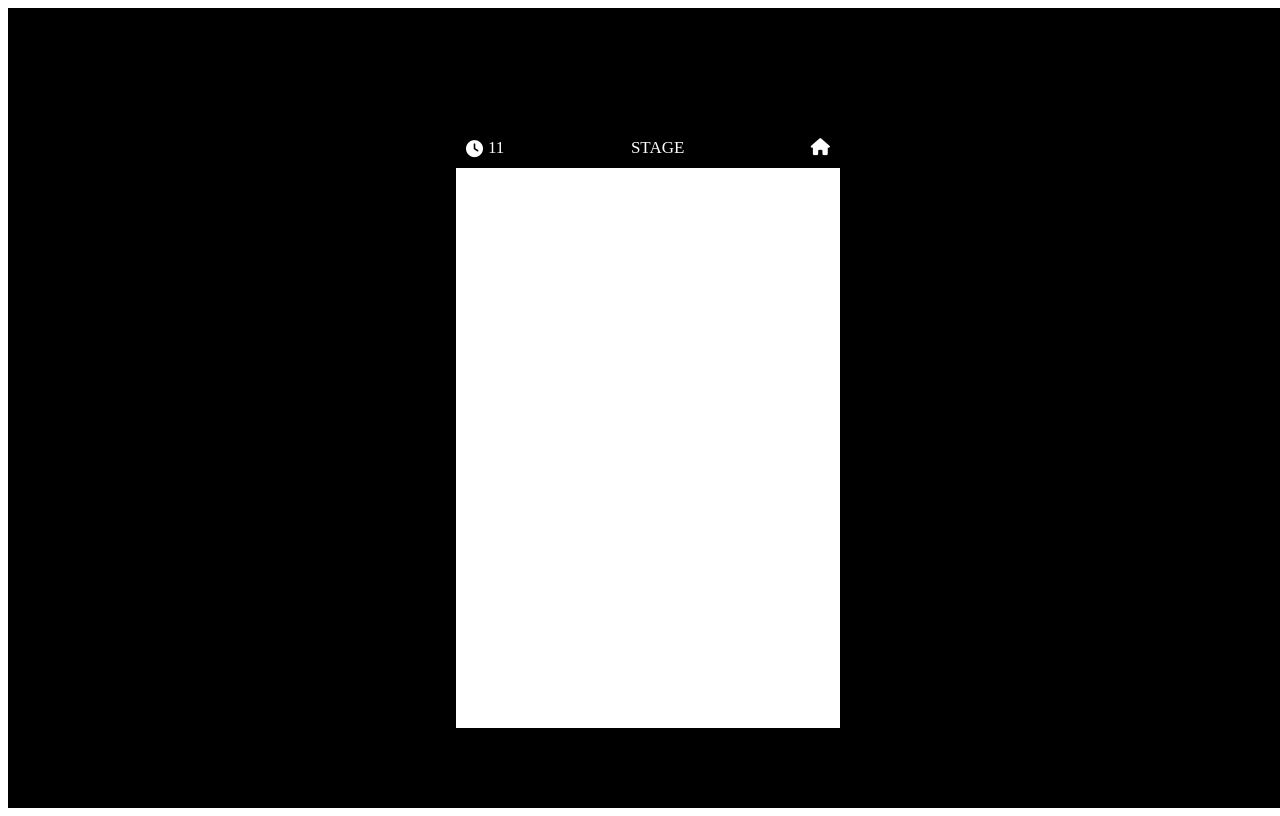
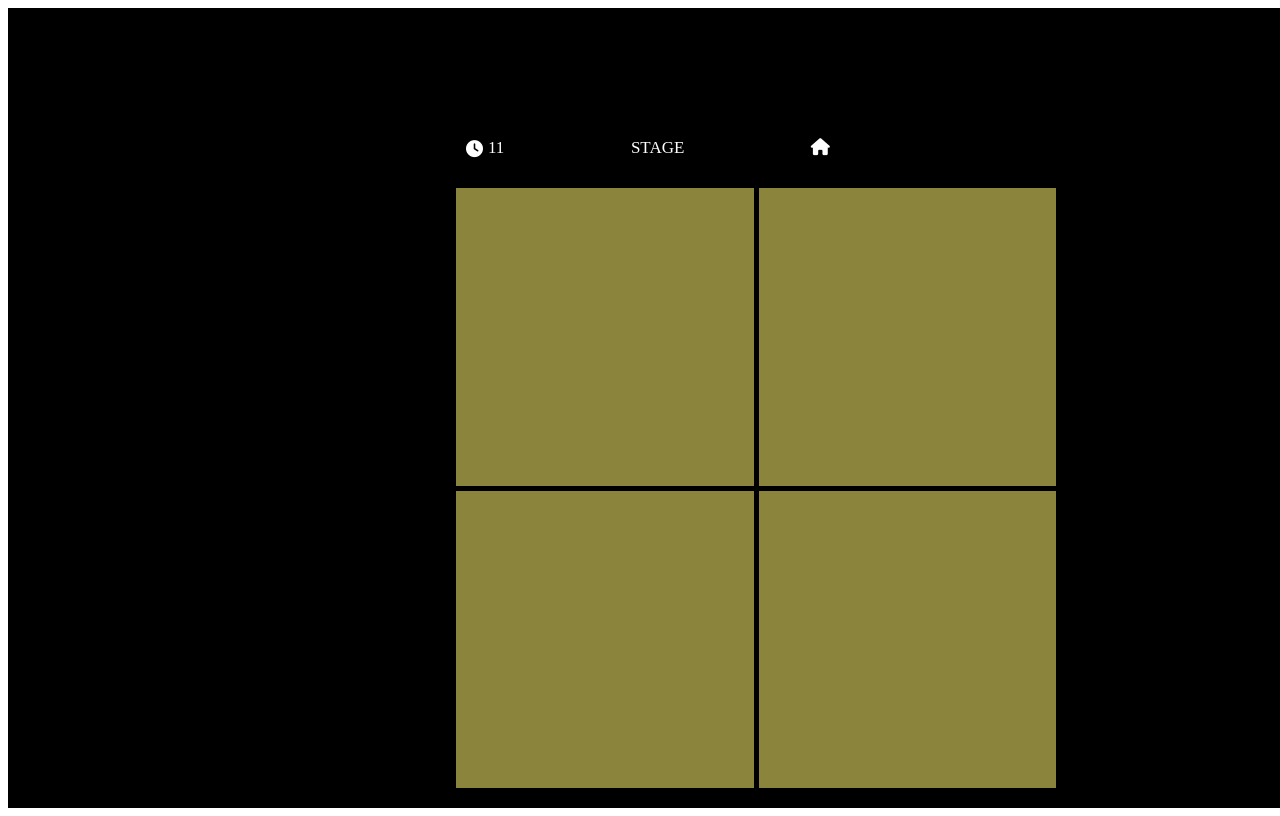
Before and after one commit to LEEHH1/2024_publishing, a plain HTML site: page JavaScript/day 15/project/project.html in a window 1280 px wide. Drawn offline with Linux system fonts and the light colour scheme.

Commit message:
Add files via upload

```diff
--- a/JavaScript/day 15/project/css/project.css
+++ b/JavaScript/day 15/project/css/project.css
@@ -27,9 +27,23 @@
   justify-content: center;
   gap: 5px;
 }
-.palette {
+.gameBoard {
   display: grid;
-  background-color: white;
+    gap: 5px;
+    margin: 20px auto;
+    width: 90vw;
+    max-width: 600px;
+}
+.tile {
   width: 100%;
-  height: 100%;
+  padding-bottom: 100%;
+  position: relative;
 }
+.tile-inner {
+  position: absolute;
+  top: 0;
+  left: 0;
+  right: 0;
+  bottom: 0;
+  cursor: pointer;
+}
--- a/JavaScript/day 15/project/js/color.js
+++ /dev/null
@@ -1,6 +0,0 @@
-export const stageColor = {
-  1: {
-    main: "red",
-    target: "blue",
-  },
-};
--- a/JavaScript/day 15/project/js/palette.js
+++ b/JavaScript/day 15/project/js/palette.js
@@ -1,20 +1,43 @@
-import { stageColor } from "./color.js";
 
-let paletteRows = 2;
-let paletteColumns = 2;
-let addPalette = paletteRows * paletteColumns;
 
-const palette = document.querySelector(".palette");
-palette.style.gridTemplateColumns = `repeat(${paletteColumns}, 1fr)`;
-palette.style.gridTemplateRows = `repeat(${paletteRows}, 1fr)`;
+let stage = 1;
+let clearedStages = 0;
+const initialOpacity = 0.7;
+const opacityIncrease = 0.05;
 
-const box = Array(paletteRows * paletteColumns);
-console.log(box);
-function createcolor() {
-  const div = document.createElement("div");
-  div.style.backgroundColor = `${stageColor.main()}`;
+function createBoard(){
+  const gameBoard = document.querySelector('.gameBoard');
+  const size = 2**stage;
+  gameBoard.style.gridTemplateColumns = `repeat(${size}, 1fr)`;
+
+  const baseColor = generateRandomRGBColor();
+    const correctIndex = Math.floor(Math.random() * (size * size));
+
+    gameBoard.innerHTML = ''; // 이전 보드 초기화
+    for (let i = 0; i < size * size; i++) {
+        const tile = document.createElement('div');
+        tile.className = 'tile';
+        const opacity = i === correctIndex ? initialOpacity - (opacityIncrease * clearedStages) : initialOpacity + (opacityIncrease * clearedStages);
+        tile.innerHTML = `<div class="tile-inner" style="background-color: ${baseColor}; opacity: ${opacity};"></div>`;
+        tile.addEventListener('click', () => {
+            if (i === correctIndex) {
+                clearedStages++;
+                if (clearedStages % 2 === 0) {
+                    stage++;
+                }
+                createBoard();
+            }
+        });
+        gameBoard.appendChild(tile);
+    }
 }
 
-box.map((v) => {
-  palette.insertAdjacentHTML("beforeend", createcolor());
-});
+
+function generateRandomRGBColor() {
+  const r = Math.floor(Math.random() * 256);
+  const g = Math.floor(Math.random() * 256);
+  const b = Math.floor(Math.random() * 256);
+  return `rgb(${r}, ${g}, ${b})`;
+}
+
+createBoard();
--- a/JavaScript/day 15/project/js/stage.js
+++ b/JavaScript/day 15/project/js/stage.js
@@ -0,0 +1,2 @@
+let stage = 1;
+let clearedStages = 0;
--- a/JavaScript/day 15/project/project.html
+++ b/JavaScript/day 15/project/project.html
@@ -27,7 +27,7 @@
           <div class="stage">STAGE</div>
           <div class="home"><i class="fa-solid fa-house"></i></div>
         </div>
-        <div class="palette"></div>
+        <div class="gameBoard"></div>
       </div>
     </main>
   </body>
--- /dev/null
+++ b/JavaScript/project/pr.css
@@ -0,0 +1,20 @@
+#game-board {
+    display: grid;
+    gap: 5px;
+    margin: 20px auto;
+    width: 90vw;
+    max-width: 600px;
+}
+.tile {
+    width: 100%;
+    padding-bottom: 100%;
+    position: relative;
+}
+.tile-inner {
+    position: absolute;
+    top: 0;
+    left: 0;
+    right: 0;
+    bottom: 0;
+    cursor: pointer;
+}
```
Also changed, not shown: JavaScript/project/pr.html (added, +14 -0 lines), JavaScript/project/pr.js (added, +40 -0 lines).
